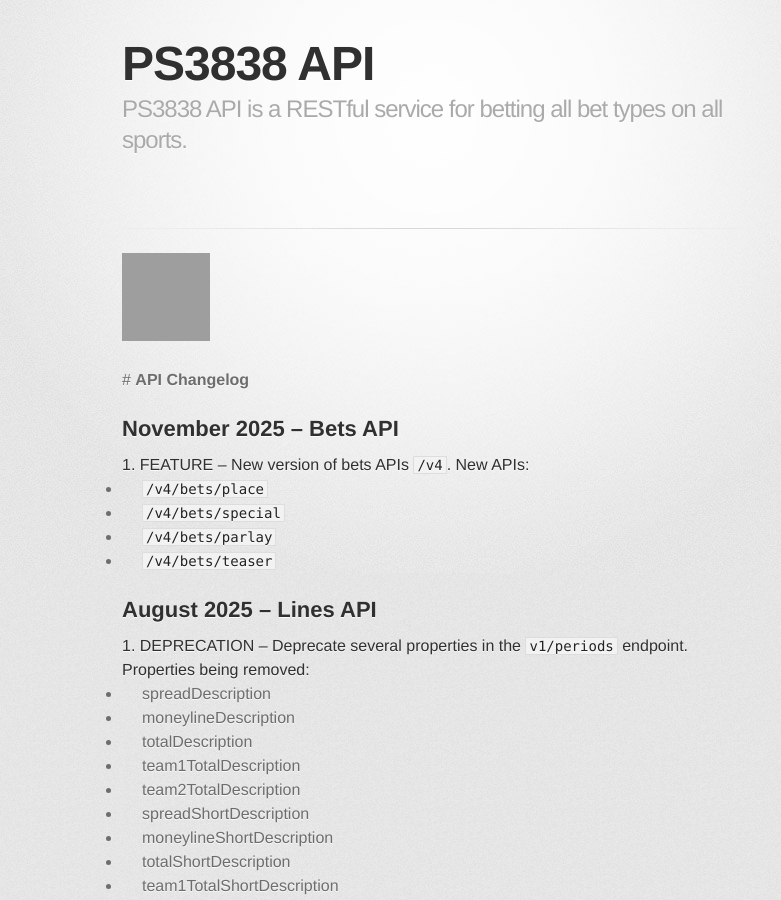
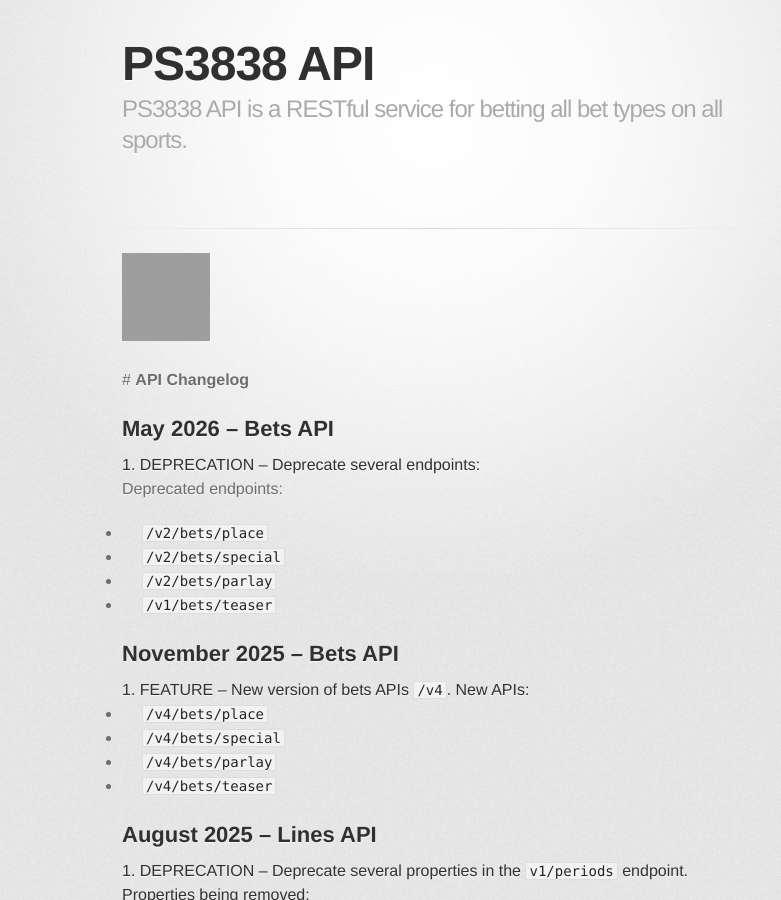
Before and after one commit to ps3838api/ps3838api.github.io, a Jekyll site: the page built from ChangesLog.md, in a window 1280 px wide and 900 px high, cut to the strip 0-900 px from the top of the window. Shown: the whole strip, without its empty margins (208-989 px from the left). Built offline with Jekyll 4.4.1, drawn with Linux system fonts in a browser that asks for light colours; some web fonts are replaced; our own code applies the rules of GitHub Pages for plain Markdown files; grey boxes are pictures that could not be loaded.

Commit message:
PSD-43792 - Deprecated bet APIs

```diff
--- a/ChangesLog.md
+++ b/ChangesLog.md
@@ -2,6 +2,15 @@
 
 
  #  **API Changelog**
+
+## May 2026 – Bets API
+
+##### 1. <span>DEPRECATION</span> – Deprecate several endpoints:
+Deprecated endpoints:
+  + `/v2/bets/place`
+  + `/v2/bets/special`
+  + `/v2/bets/parlay`
+  + `/v1/bets/teaser`
 
 ## November 2025 – Bets API
 
```
